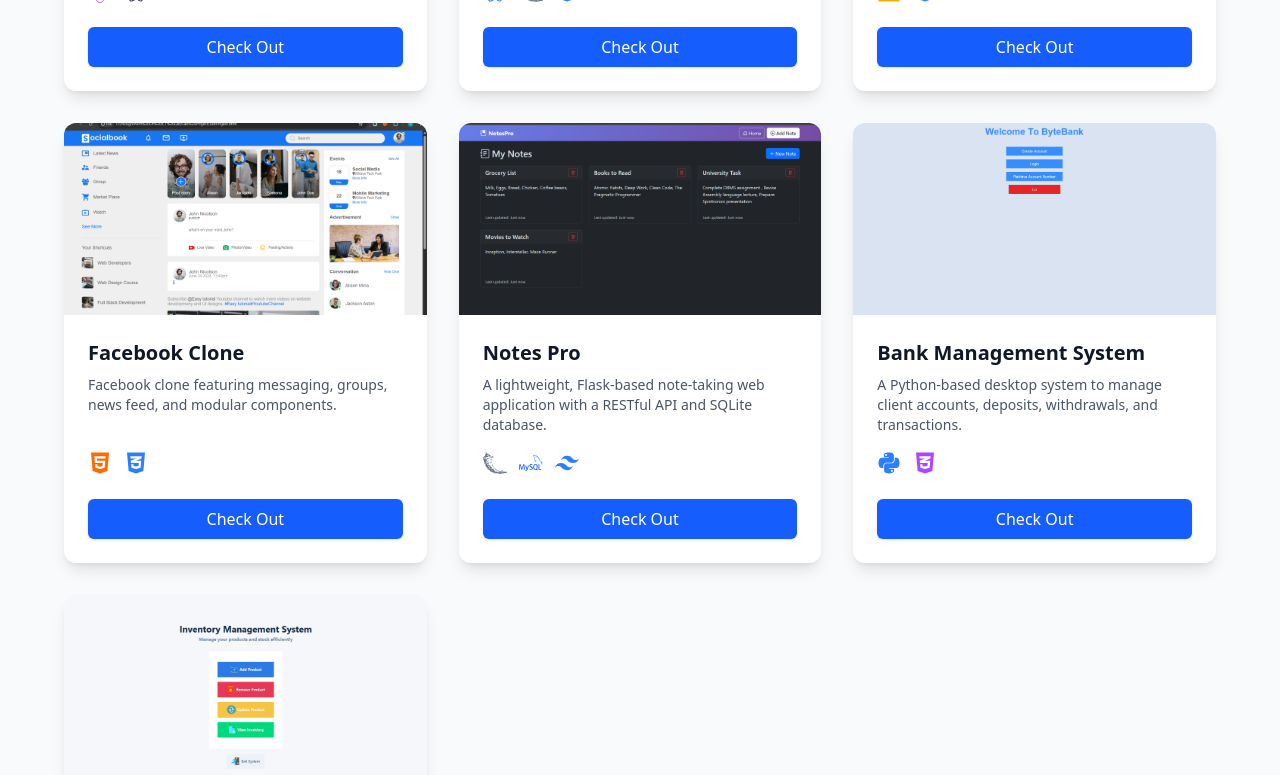
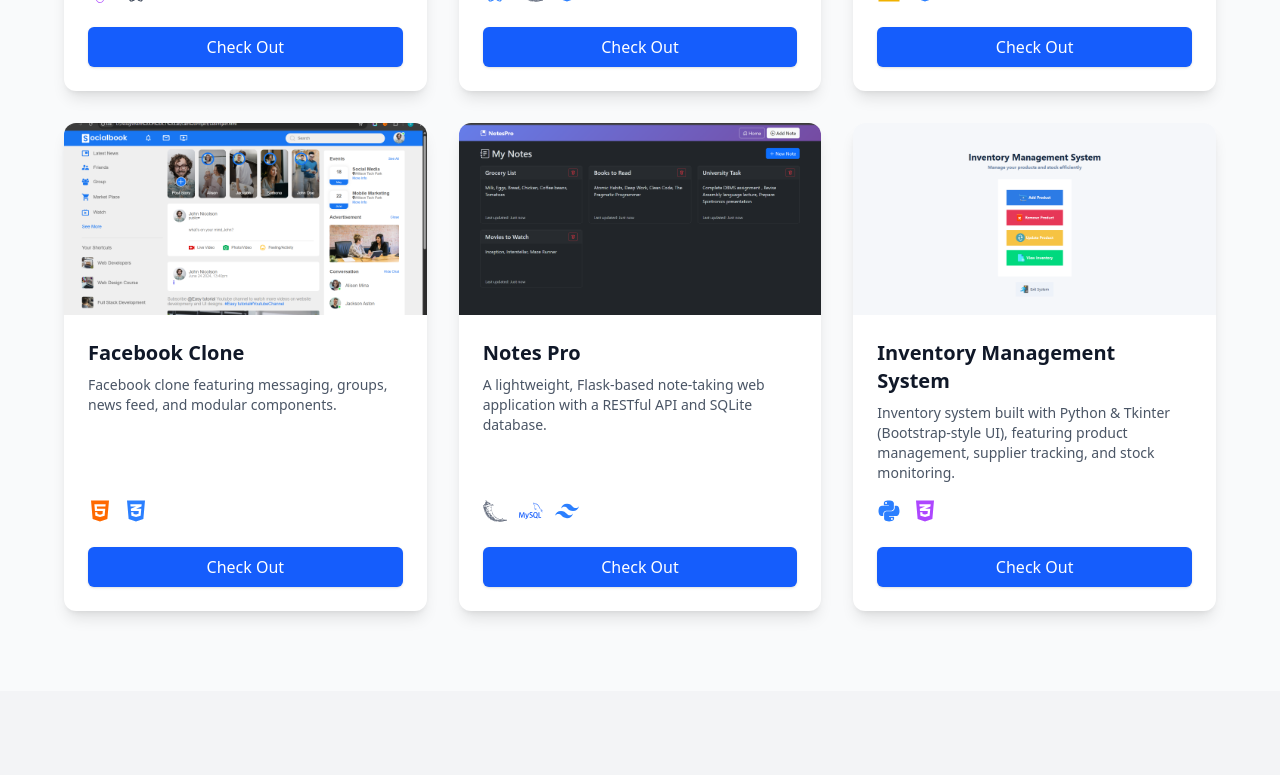
Before and after one commit to SomanAbbasi/resume, a React (Vite) app: page / in a window 1280 px wide. Shown: the part 3340-4115 px from the top of the page. Built offline with nearby package versions, Linux system fonts and the light colour scheme.

Commit message:
testing deployment

```diff
--- a/src/components/Projects.jsx
+++ b/src/components/Projects.jsx
@@ -72,18 +72,18 @@
     repo: "https://github.com/SomanAbbasi/NotesPro",
     demo: null,
   },
-  {
-    title: "Bank Management System",
-    description:
-      "A Python-based desktop system to manage client accounts, deposits, withdrawals, and transactions.",
-    image: "/projects/bankSystem.png",
-    tech: [
-      <FaPython className="text-blue-500" />,
-      <FaCss3Alt className="text-purple-500" />,
-    ],
-    repo: "https://github.com/SomanAbbasi/Bank-System",
-    demo: null,
-  },
+  // {
+  //   title: "Bank Management System",
+  //   description:
+  //     "A Python-based desktop system to manage client accounts, deposits, withdrawals, and transactions.",
+  //   image: "/projects/bankSystem.png",
+  //   tech: [
+  //     <FaPython className="text-blue-500" />,
+  //     <FaCss3Alt className="text-purple-500" />,
+  //   ],
+  //   repo: "https://github.com/SomanAbbasi/Bank-System",
+  //   demo: null,
+  // },
   {
     title: "Inventory Management System",
     description:
```
